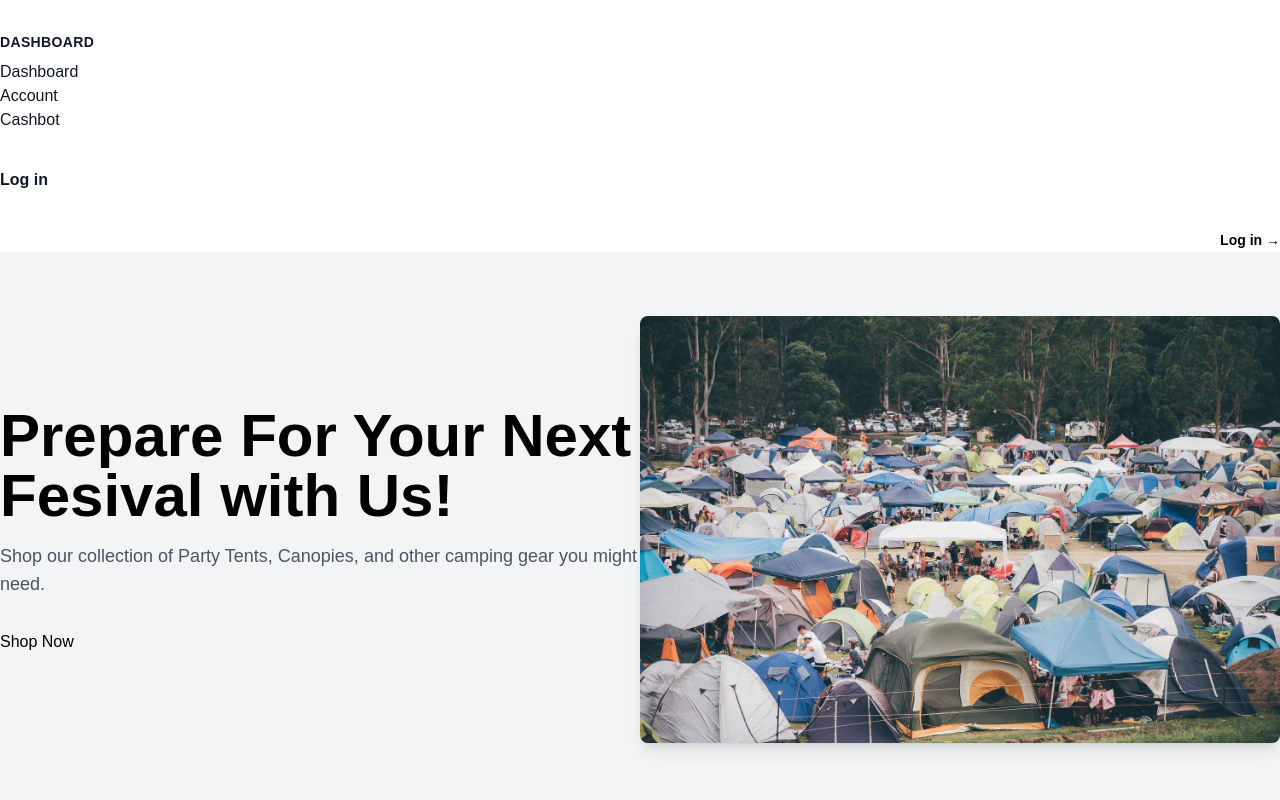
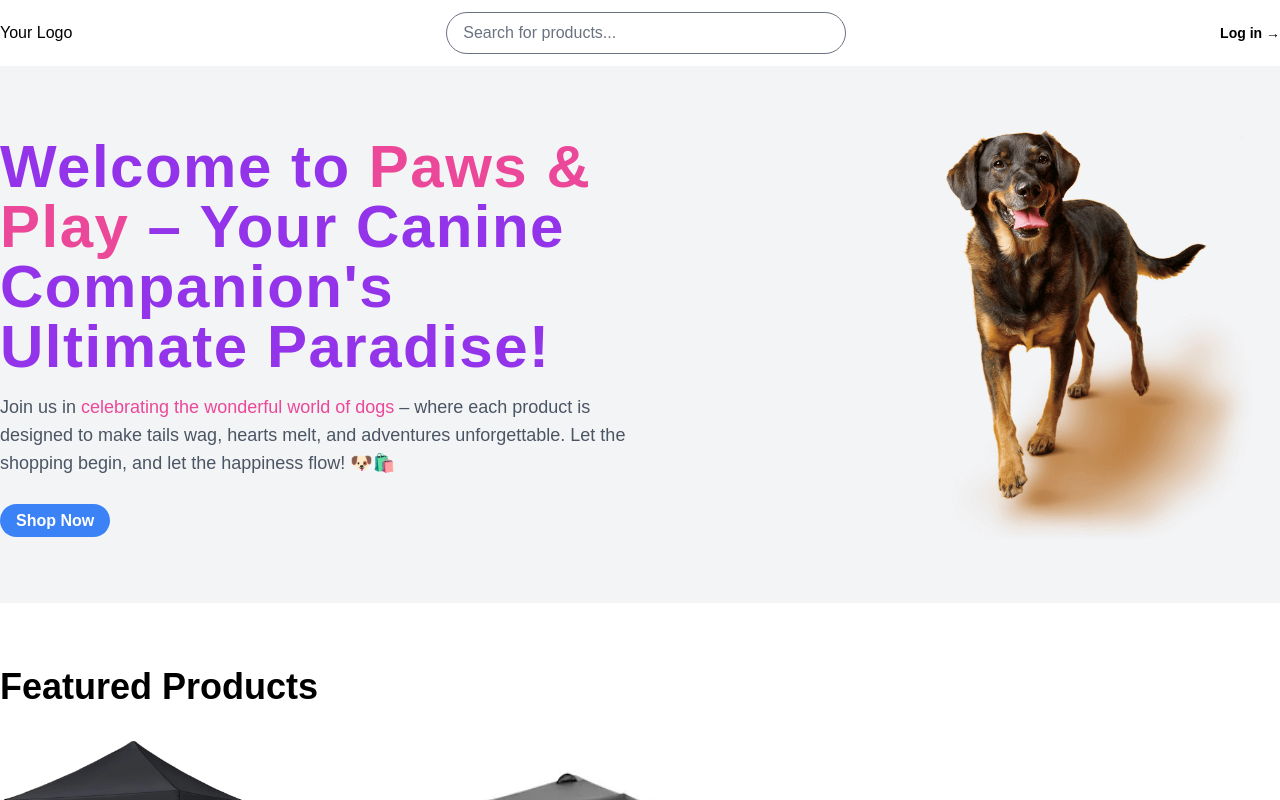
Before and after one commit to DidrikLindberg/E-comm-Admin, a React (Create React App) app in the folder client/: page / in a window 1280 px wide. Shown: the top 800 px of the page. Built offline with nearby package versions, Linux system fonts and the light colour scheme.

Commit message:
UI Updates

```diff
--- a/client/src/components/Navbar.js
+++ b/client/src/components/Navbar.js
@@ -1,8 +1,9 @@
-import React from 'react';
+import React, { useState } from 'react';
 import { useNavigate, Link } from 'react-router-dom';
 import AuthService from '../utils/auth';
 
 export default function Navbar() {
+  const [showCategories, setShowCategories] = useState(false);
   const isLoggedIn = AuthService.loggedIn();
   const navigate = useNavigate();
 
@@ -11,56 +12,30 @@ export default function Navbar() {
     navigate('/login');
   };
 
+  const handleToggleCategories = () => {
+    setShowCategories(!showCategories);
+  };
+
   return (
-    <nav className="navbar navbar-expand-lg navbar-light bg-light">
+    <nav className="navbar navbar-expand-lg navbar-light bg-light py-3">
       <div className="container-fluid">
+        <div className="flex items-center justify-between w-full">
+          <div className="flex items-center">
+            <Link to="/" className="navbar-brand">Your Logo</Link>
+          </div>
 
-        <div className="mt-8">
-            <h2 className="text-sm font-semibold text-gray-900 tracking-wide uppercase">
-              Dashboard
-            </h2>
-            <ul className="mt-2">
-              <li className="flow-root">
-                <Link
-                  to="/dashboard"
-                  className="-m-3 p-3 flex items-center rounded-md text-base font-medium text-gray-900 hover:bg-gray-50"
-                >
-                  <span>Dashboard</span>
-                </Link>
-              </li>
-              <li className="flow-root">
-                <Link
-                  to="/account"
-                  className="-m-3 p-3 flex items-center rounded-md text-base font-medium text-gray-900 hover:bg-gray-50"
-                >
-                  <span>Account</span>
-                </Link>
-              </li>
-              <li className="flow-root">
-                <Link
-                  to="/cashbot"
-                  className="-m-3 p-3 flex items-center rounded-md text-base font-medium text-gray-900 hover:bg-gray-50"
-                >
-                  <span>Cashbot</span>
-                </Link>
-              </li>
-            </ul>
-            <div className="py-6">
-              <Link
-                to="/login"
-                className="-mx-3 block rounded-lg px-3 py-2.5 text-base font-semibold leading-7 text-gray-900 hover:bg-gray-50"
-              >
-                Log in
-              </Link>
+          <div className="flex justify-center">
+            <input
+              type="text"
+              placeholder="Search for products..."
+              style={{ width: '400px' }}
+              className="px-4 py-2 text-gray-700 rounded-full focus:outline-none focus:ring focus:border-blue-300"
+            />
           </div>
-          </div>
-          <div className="hidden lg:flex lg:flex-1 lg:items-center lg:justify-end">
+
+          <div className="flex items-center">
             {!isLoggedIn && (
-            <Link
-              to="/login"
-              className="text-sm font-semibold leading-6"
-
-            >
+              <Link to="/login" className="text-sm font-semibold leading-6">
                 Log in <span aria-hidden="true">&rarr;</span>
               </Link>
             )}
@@ -74,6 +49,47 @@ export default function Navbar() {
             )}
           </div>
         </div>
+
+        <button
+          onClick={handleToggleCategories}
+          className="lg:hidden inline-flex items-center justify-center p-2 text-gray-400 rounded-md hover:text-gray-500 hover:bg-gray-100 focus:outline-none focus:ring-2 focus:ring-inset focus:ring-blue-500"
+        >
+          <svg
+            xmlns="http://www.w3.org/2000/svg"
+            fill="none"
+            viewBox="0 0 24 24"
+            stroke="currentColor"
+            className="h-6 w-6"
+          >
+            <path
+              strokeLinecap="round"
+              strokeLinejoin="round"
+              strokeWidth={2}
+              d="M4 6h16M4 12h16m-7 6h7"
+            />
+          </svg>
+        </button>
+
+        <div className={`lg:hidden ${showCategories ? 'block' : 'hidden'}`}>
+          <ul>
+            {/* Categories list here */}
+            <li>
+              <Link to="/category/toys" className="block px-4 py-2 text-gray-800">Toys</Link>
+            </li>
+            <li>
+              <Link to="/category/food" className="block px-4 py-2 text-gray-800">Food</Link>
+            </li>
+            <li>
+              <Link to="/category/grooming" className="block px-4 py-2 text-gray-800">Grooming</Link>
+            </li>
+            {/* Add more categories */}
+          </ul>
+        </div>
+
+        <div className="hidden lg:flex lg:flex-1 lg:items-center lg:justify-end">
+          {/* Remaining code for login/logout */}
+        </div>
+      </div>
     </nav>
   );
 }
--- a/client/src/pages/Home.js
+++ b/client/src/pages/Home.js
@@ -3,7 +3,7 @@ import { Link } from 'react-router-dom';
 import productimg from '../assets/images/PartyTentBlack.png';
 import BlackCanopy from '../assets/images/BlackCanopy1.jpg';
 import WhitePartyTent from '../assets/images/WhitePartyTent.jpg';
-import BannerImg from '../assets/images/Banner.jpg';
+import BannerImg from '../assets/images/hero-dog.png';
 
 const Home = () => {
   return (
@@ -12,12 +12,13 @@ const Home = () => {
         <div className="container mx-auto py-16">
           <div className="flex flex-col lg:flex-row items-center justify-between">
             <div className="lg:w-1/2">
-              <h1 className="text-4xl lg:text-6xl font-bold mb-4">Prepare For Your Next Fesival with Us!</h1>
-              <p className="text-lg text-gray-600 mb-8">Shop our collection of Party Tents, Canopies, and other camping gear you might need.</p>
-              <Link to="/shopping" className="btn btn-primary">Shop Now</Link>
+            <h1 className="text-4xl lg:text-6xl font-bold mb-4 text-purple-600 tracking-wide">Welcome to <span className="text-pink-500">Paws & Play</span> – Your Canine Companion's Ultimate Paradise!</h1>
+<p className="text-lg text-gray-600 mb-8">Join us in <span className="text-pink-500">celebrating the wonderful world of dogs</span> – where each product is designed to make tails wag, hearts melt, and adventures unforgettable. Let the shopping begin, and let the happiness flow! 🐶🛍️</p>
+<Link to="/shopping" className="bg-blue-500 hover:bg-blue-600 text-white font-bold py-2 px-4 rounded-full transition duration-300 ease-in-out transform hover:scale-105">Shop Now</Link>
+
             </div>
             <div className="lg:w-1/2">
-              <img src= {BannerImg} alt="Banner" className="w-full rounded-lg shadow-lg" />
+              <img src= {BannerImg} alt="Banner" className="w-full" />
             </div>
           </div>
         </div>
```
Also changed, not shown: client/src/assets/images/hero-dog.png (added), 1 other file (tests, documents, lock files or other folders). Lines whose indentation alone changed are shown as unchanged.
